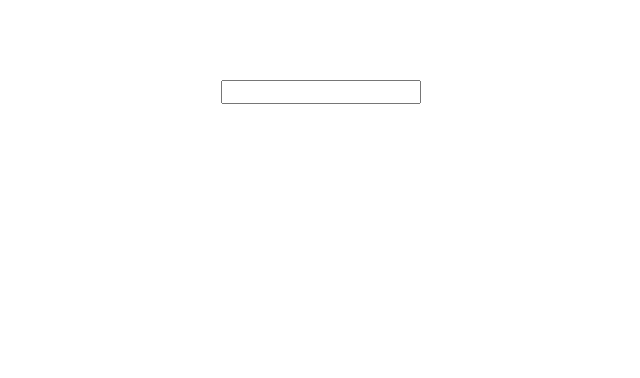
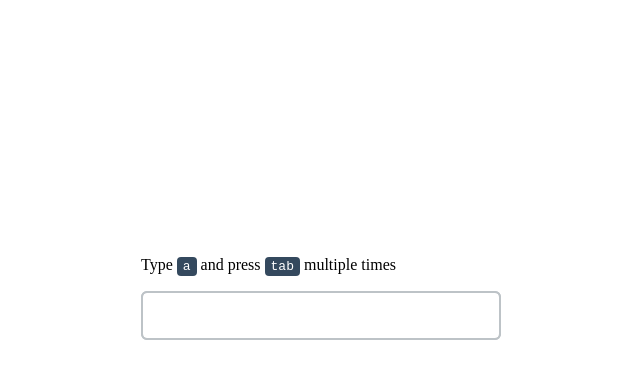
Before and after one commit to erming/tabcomplete, a plain HTML site: page index.html in a window 1280 px wide. Shown: the whole page, without its empty margins (319-959 px from the left). Drawn offline with nearby package versions, Linux system fonts and the light colour scheme.

Commit message:
Added hinting. Close #2

```diff
--- a/index.html
+++ b/index.html
@@ -14,6 +14,7 @@
 	<body>
 
 	<div id="demo">
+		<p>Type <kbd>a</kbd> and press <kbd>tab</kbd> multiple times</p>
 		<input id="input">
 	</div>
 
@@ -21,7 +22,12 @@
 	<script src="jquery.tabComplete.js"></script>
 	<script type="text/javascript">
 	$(function() {
-		$("#input").tabComplete(["foo", "bar", "foobar"]);
+		$("#input").tabComplete([
+			"almighty",
+			"artsy",
+			"afterwork",
+			"assets",
+		]);
 	});
 	</script>
 
--- a/jquery.tabComplete.js
+++ b/jquery.tabComplete.js
@@ -9,31 +9,37 @@
  */
 (function($) {
 	var defaults = {
-		after: ""
+		after: "",
+		hint: true,
 	};
 
 	$.fn.tabComplete = function(args, options) {
+		var self = this;
 		options = $.extend(
 			{}, defaults, options
 		);
 
-		var self = this;
-		if (self.length > 1) {
+		if (this.length > 1) {
 			// If the jQuery object is a collection of objects, iterate
 			// them and call .tabComplete() on each item.
-			return self.each(function() {
+			return this.each(function() {
 				$(this).tabComplete(args, options);
 			});
 		}
 
+		// Lets turn on the input hinting if allowed to.
+		if (options.hint) {
+			hint.call(self);
+		}
+
 		// Unbind namespace.
 		// This allows us to override the plugin if necessary.
-		self.unbind(".tabComplete");
+		this.unbind(".tabComplete");
 
 		var i = 0;
 		var words = [];
 
-		self.on("input.tabComplete", function() {
+		this.on("input.tabComplete", function() {
 			var input = self.val();
 			var word = input.split(" ").pop();
 			if (!word) {
@@ -47,11 +53,16 @@
 				// Otherwise, call the .match() function.
 				words = match(args, word);
 			}
+
+			if (options.hint) {
+				hint.call(self, words[0]);
+			}
 		});
 
-		self.on("keydown.tabComplete", function(e) {
+		this.on("keydown.tabComplete", function(e) {
 			var key = e.which;
 			if (key == 9) {
+				// Don't lose focus on tab click.
 				e.preventDefault();
 
 				// Get next match.
@@ -60,9 +71,15 @@
 					return;
 				}
 
-				// Replace the last word in the input.
-				var text = self.val().trim().replace(/[^ ]*$/, word);
-				self.val(text + options.after);
+				self.val(
+					self.val().trim()
+						.replace(/[^ ]*$/, word) // Replace last word.
+							+ options.after
+				);
+
+				if (options.hint) {
+					hint.call(self, word);
+				}
 			}
 		});
 
@@ -79,4 +96,37 @@
 			}
 		);
 	}
+
+	// Add input hinting.
+	// This works by creating a copy of the input and placing it behind
+	// the real input.
+	function hint(word) {
+		var input = this;
+		var clone = input.prev(".hint");
+
+		input.css({
+			backgroundColor: "transparent",
+			position: "relative",
+		});
+
+		// Let's create the clone input if it does
+		// not already exist.
+		if (!clone.length) {
+			input.wrap(
+				$("<div>").css({position: "relative"})
+			);
+			clone = input
+				.clone()
+				.prop("disabled", true)
+				.removeAttr("id name placeholder")
+				.addClass("hint")
+				.insertBefore(input);
+			clone.css({
+				position: "absolute",
+			});
+		}
+
+		// Update the hint.
+		clone.val(word);
+	}
 })(jQuery);
--- a/style.css
+++ b/style.css
@@ -2,12 +2,35 @@
 	box-sizing: border-box;
 }
 body {
-	margin: 80px 0;
+	margin: 20% 0;
+}
+
+kbd {
+	background: #34495e;
+	border-radius: 4px;
+	color: #ffffff;
+	font-size: 13px;
+	padding: 2px 6px;
 }
 #demo {
 	margin: 0 auto;
-	width: 200px;
+	max-width: 400px;
+	padding: 0 20px;
+	position: relative;
 }
 #demo input {
-	width: 200px;
+	border: 2px solid #bdc3c7;
+	border-radius: 6px;
+	font: 20px Helvetica, Arial, sans-serif;
+	line-height: 1.467;
+	outline: none;
+	padding: 8px 12px;
+	transition: all .25s;
+	width: 100%;
 }
+#demo input.hint {
+	color: #bbb;
+}
+#demo input:focus {
+	border-color: #1abc9c;
+}
```
